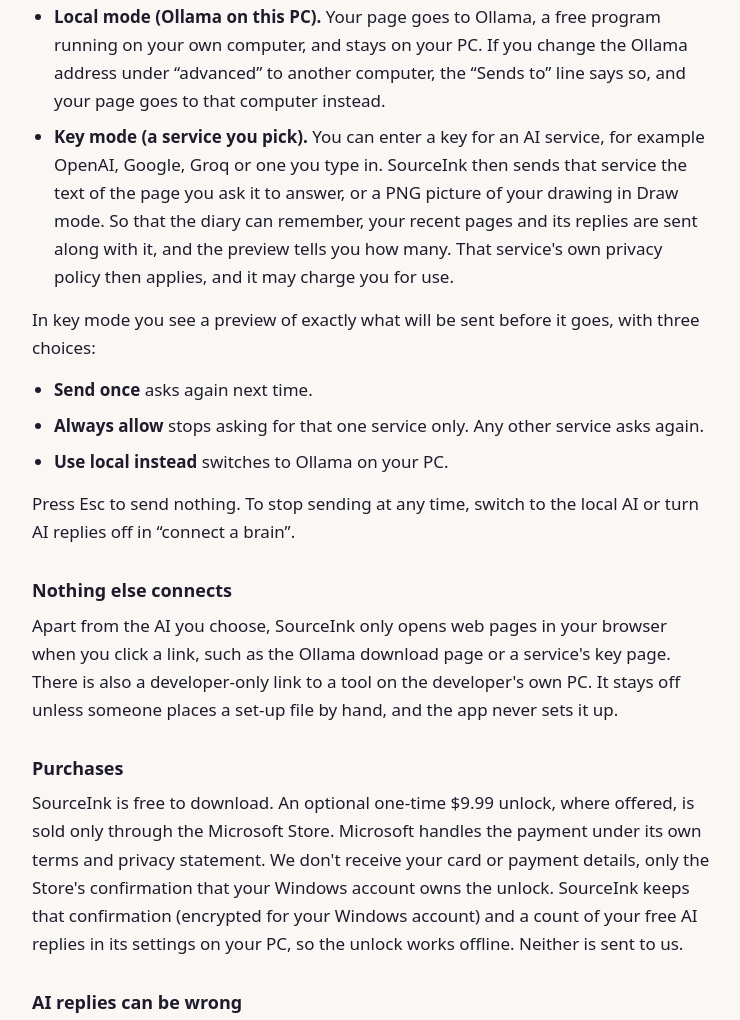
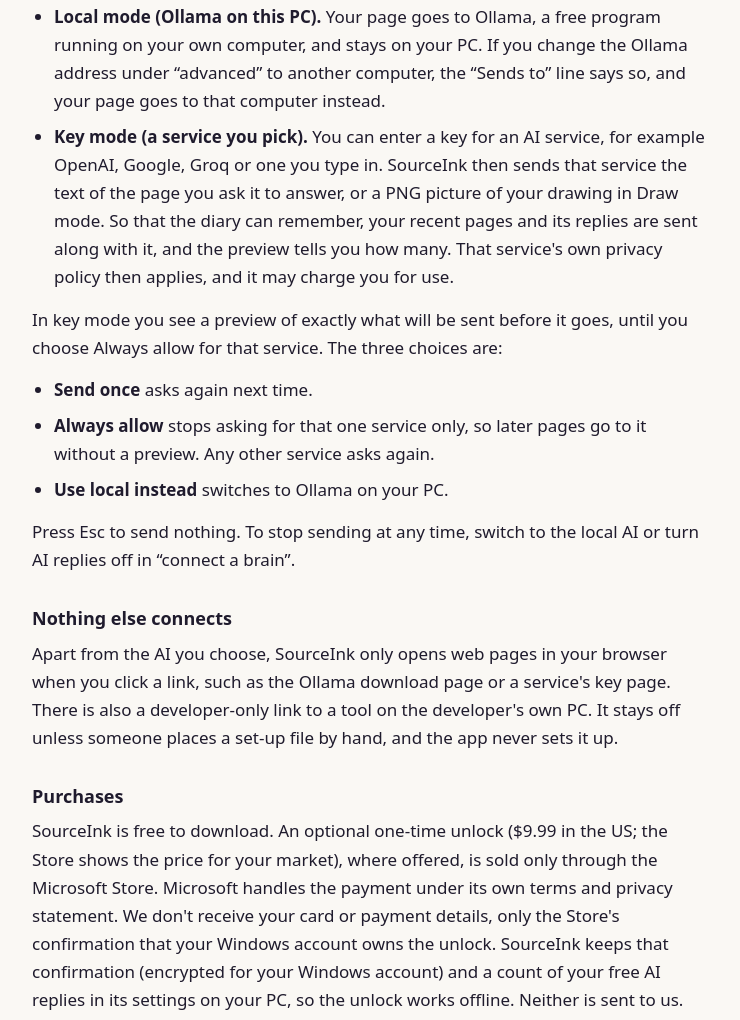
Before and after one commit to kylelloyd63-star/lloyds-local-services, a plain HTML site: page sourceink-privacy.html in a window 1280 px wide. Shown: the part 912-1932 px from the top of the page, without its empty margins (268-1008 px from the left). Drawn offline with Linux system fonts and the light colour scheme.

Commit message:
SourceInk privacy page: 1.6.1 wording (#15)
Republish the approved SourceInk privacy page for versions 1.6.0 and 1.6.1.

```diff
--- a/sourceink-privacy.html
+++ b/sourceink-privacy.html
@@ -28,7 +28,7 @@ footer{margin-top:44px;padding-top:18px;border-top:1px solid #DDD8E6;color:#5C56
 <main>
 <h1>SourceInk privacy policy</h1>
 <p class="date">Last updated: November 2, 2026</p>
-<p>SourceInk is a handwriting diary app for Windows made by Lloyd&#x27;s Local Services LLC. This page covers SourceInk 1.5.0 and explains what happens to what you write and draw.</p>
+<p>SourceInk is a handwriting diary app for Windows made by Lloyd&#x27;s Local Services LLC. This page covers SourceInk 1.6.0 and 1.6.1 and explains what happens to what you write and draw.</p>
 
 <h2>Your diary stays on your PC</h2>
 <p>Your pages, drawings, settings and notes are saved only on your PC, in your Windows user folder (<code>%LocalAppData%\Inkwell</code>). When SourceInk is installed from the Microsoft Store, Windows keeps this folder inside the app&#x27;s own data folder. We don&#x27;t run any server that receives your writing. SourceInk has no account, no cloud sync, no ads, no analytics and no tracking.</p>
@@ -44,10 +44,10 @@ footer{margin-top:44px;padding-top:18px;border-top:1px solid #DDD8E6;color:#5C56
 <li><strong>Local mode (Ollama on this PC).</strong> Your page goes to Ollama, a free program running on your own computer, and stays on your PC. If you change the Ollama address under &ldquo;advanced&rdquo; to another computer, the &ldquo;Sends to&rdquo; line says so, and your page goes to that computer instead.</li>
 <li><strong>Key mode (a service you pick).</strong> You can enter a key for an AI service, for example OpenAI, Google, Groq or one you type in. SourceInk then sends that service the text of the page you ask it to answer, or a PNG picture of your drawing in Draw mode. So that the diary can remember, your recent pages and its replies are sent along with it, and the preview tells you how many. That service&#x27;s own privacy policy then applies, and it may charge you for use.</li>
 </ul>
-<p>In key mode you see a preview of exactly what will be sent before it goes, with three choices:</p>
+<p>In key mode you see a preview of exactly what will be sent before it goes, until you choose Always allow for that service. The three choices are:</p>
 <ul>
 <li><strong>Send once</strong> asks again next time.</li>
-<li><strong>Always allow</strong> stops asking for that one service only. Any other service asks again.</li>
+<li><strong>Always allow</strong> stops asking for that one service only, so later pages go to it without a preview. Any other service asks again.</li>
 <li><strong>Use local instead</strong> switches to Ollama on your PC.</li>
 </ul>
 <p>Press Esc to send nothing. To stop sending at any time, switch to the local AI or turn AI replies off in &ldquo;connect a brain&rdquo;.</p>
@@ -56,7 +56,7 @@ footer{margin-top:44px;padding-top:18px;border-top:1px solid #DDD8E6;color:#5C56
 <p>Apart from the AI you choose, SourceInk only opens web pages in your browser when you click a link, such as the Ollama download page or a service&#x27;s key page. There is also a developer-only link to a tool on the developer&#x27;s own PC. It stays off unless someone places a set-up file by hand, and the app never sets it up.</p>
 
 <h2>Purchases</h2>
-<p>SourceInk is free to download. An optional one-time $9.99 unlock, where offered, is sold only through the Microsoft Store. Microsoft handles the payment under its own terms and privacy statement. We don&#x27;t receive your card or payment details, only the Store&#x27;s confirmation that your Windows account owns the unlock. SourceInk keeps that confirmation (encrypted for your Windows account) and a count of your free AI replies in its settings on your PC, so the unlock works offline. Neither is sent to us.</p>
+<p>SourceInk is free to download. An optional one-time unlock ($9.99 in the US; the Store shows the price for your market), where offered, is sold only through the Microsoft Store. Microsoft handles the payment under its own terms and privacy statement. We don&#x27;t receive your card or payment details, only the Store&#x27;s confirmation that your Windows account owns the unlock. SourceInk keeps that confirmation (encrypted for your Windows account) and a count of your free AI replies in its settings on your PC, so the unlock works offline. Neither is sent to us.</p>
 
 <h2>AI replies can be wrong</h2>
 <p>Replies are written by a language model. They can be inaccurate or upsetting, and they are not professional, medical or crisis advice.</p>
```
